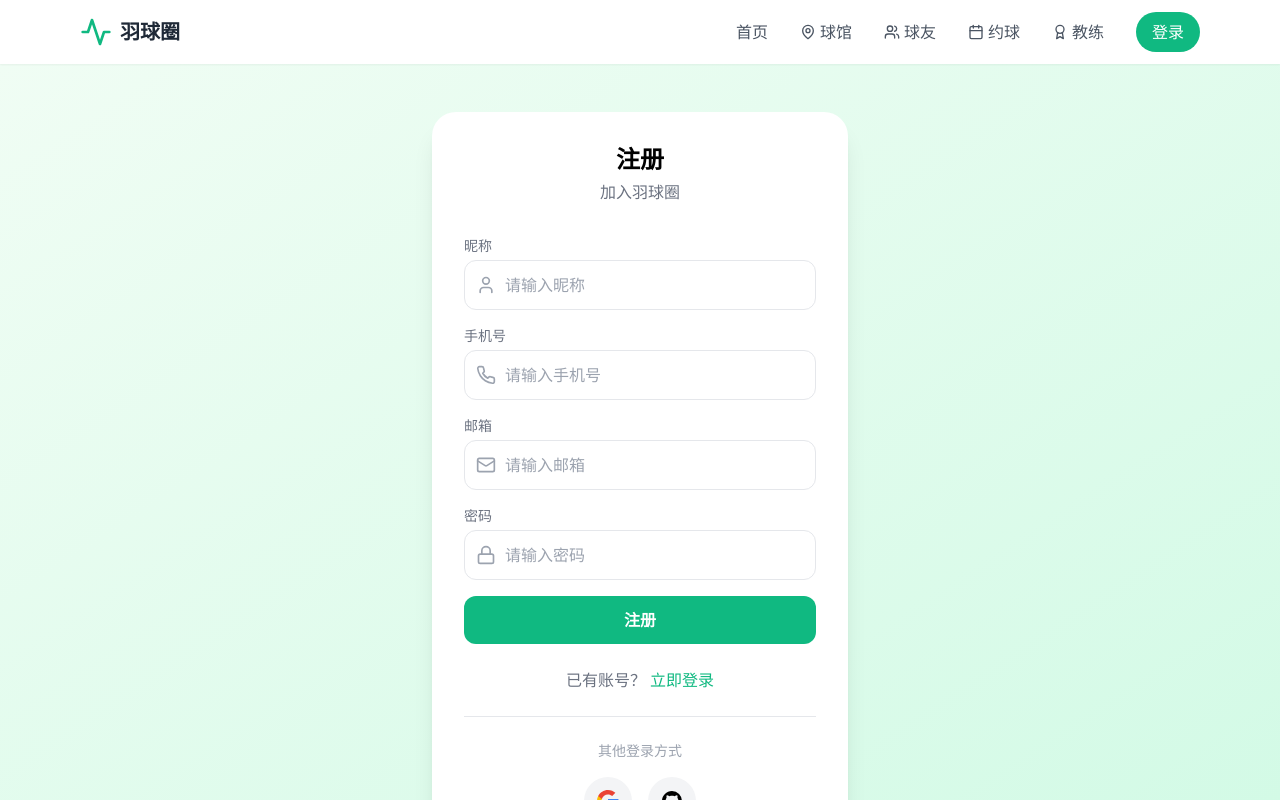
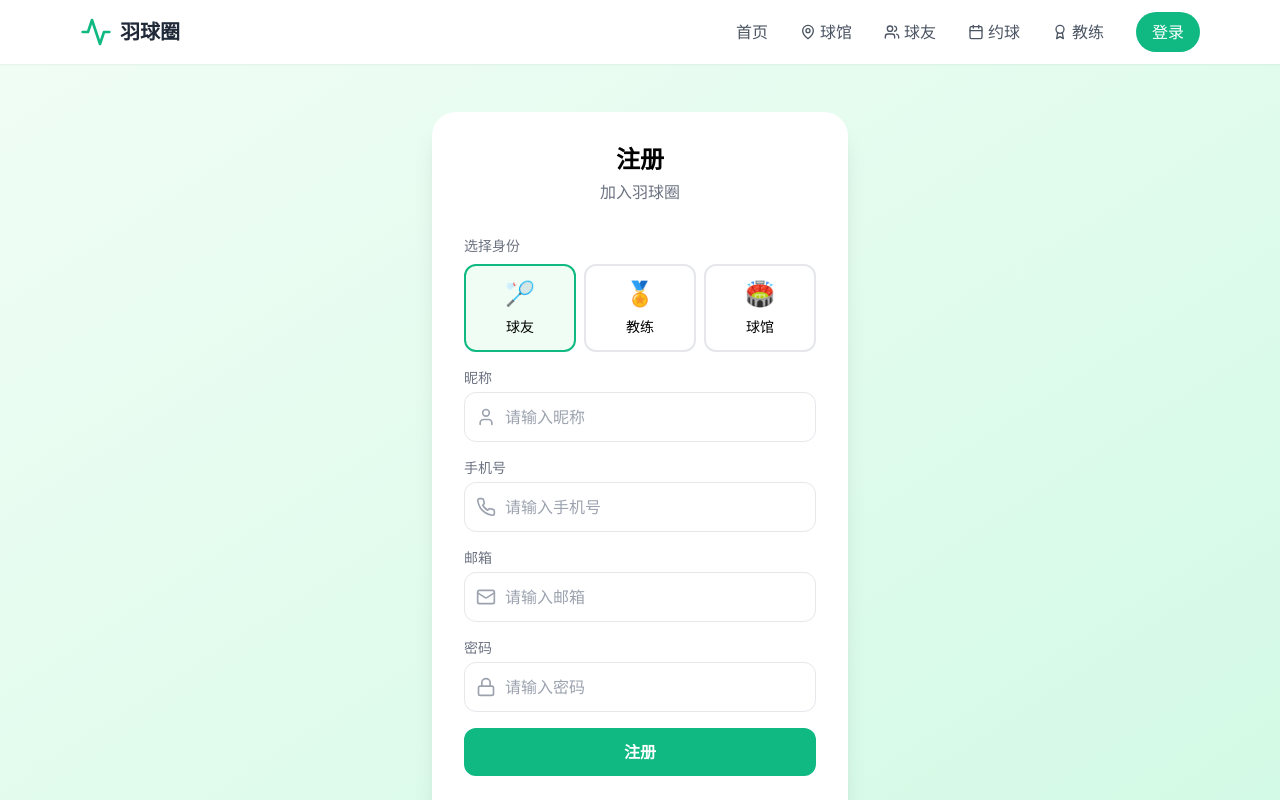
Before and after one commit to tomisnotcat/badminton-venue, a Next.js app: page /login in a window 1280 px wide. Both pictures are taken after a click on the button "立即注册". Shown: the top 800 px of the page. Built offline with nearby package versions, Linux system fonts and the light colour scheme.

Commit message:
feat: 注册时选择身份（球友/教练/球馆）

```diff
--- a/src/app/login/page.js
+++ b/src/app/login/page.js
@@ -2,15 +2,27 @@
 
 import { useState } from 'react'
 import Link from 'next/link'
-import { Mail, Lock, User, Phone, MapPin, ArrowRight } from 'lucide-react'
+import { Mail, Lock, User, Phone, MapPin, ArrowRight, Building2, Award, User as UserIcon } from 'lucide-react'
 
 export default function LoginPage() {
   const [isLogin, setIsLogin] = useState(true)
-  const [form, setForm] = useState({ email: '', password: '', name: '', phone: '' })
+  const [form, setForm] = useState({
+    email: '',
+    password: '',
+    name: '',
+    phone: '',
+    role: 'player'
+  })
+
+  const roles = [
+    { id: 'player', name: '球友', icon: '🏸', desc: '寻找球友，一起打球' },
+    { id: 'coach', name: '教练', icon: '🏅', desc: '提供羽毛球教学服务' },
+    { id: 'venue', name: '球馆', icon: '🏟️', desc: '经营羽毛球场地' },
+  ]
 
   const handleSubmit = (e) => {
     e.preventDefault()
-    alert(isLogin ? '登录成功！' : '注册成功！')
+    alert(isLogin ? '登录成功！' : `注册成功！身份：${roles.find(r => r.id === form.role)?.name}`)
   }
 
   return (
@@ -25,15 +37,38 @@ export default function LoginPage() {
           <form onSubmit={handleSubmit} className="space-y-4">
             {!isLogin && (
               <>
+                {/* Role Selection */}
+                <div>
+                  <label className="block text-sm text-gray-500 mb-2">选择身份</label>
+                  <div className="grid grid-cols-3 gap-2">
+                    {roles.map(role => (
+                      <button
+                        key={role.id}
+                        type="button"
+                        onClick={() => setForm({...form, role: role.id})}
+                        className={`p-3 rounded-xl border-2 text-center transition ${
+                          form.role === role.id
+                            ? 'border-primary bg-green-50'
+                            : 'border-gray-200 hover:border-gray-300'
+                        }`}
+                      >
+                        <span className="text-2xl block mb-1">{role.icon}</span>
+                        <span className="text-sm font-medium">{role.name}</span>
+                      </button>
+                    ))}
+                  </div>
+                </div>
+
                 <div>
                   <label className="block text-sm text-gray-500 mb-1">昵称</label>
                   <div className="relative">
-                    <User className="w-5 h-5 absolute left-3 top-1/2 -translate-y-1/2 text-gray-400" />
+                    <UserIcon className="w-5 h-5 absolute left-3 top-1/2 -translate-y-1/2 text-gray-400" />
                     <input
                       type="text"
                       value={form.name}
                       onChange={(e) => setForm({...form, name: e.target.value})}
                       placeholder="请输入昵称"
+                      required
                       className="w-full pl-10 pr-4 py-3 border rounded-xl"
                     />
                   </div>
@@ -47,10 +82,37 @@ export default function LoginPage() {
                       value={form.phone}
                       onChange={(e) => setForm({...form, phone: e.target.value})}
                       placeholder="请输入手机号"
+                      required
                       className="w-full pl-10 pr-4 py-3 border rounded-xl"
                     />
                   </div>
                 </div>
+
+                {/* Additional fields based on role */}
+                {form.role === 'venue' && (
+                  <div>
+                    <label className="block text-sm text-gray-500 mb-1">球馆名称</label>
+                    <div className="relative">
+                      <Building2 className="w-5 h-5 absolute left-3 top-1/2 -translate-y-1/2 text-gray-400" />
+                      <input
+                        type="text"
+                        placeholder="请输入球馆名称"
+                        className="w-full pl-10 pr-4 py-3 border rounded-xl"
+                      />
+                    </div>
+                  </div>
+                )}
+                {form.role === 'coach' && (
+                  <div>
+                    <label className="block text-sm text-gray-500 mb-1">执教年限</label>
+                    <select className="w-full px-4 py-3 border rounded-xl">
+                      <option>1年以下</option>
+                      <option>1-3年</option>
+                      <option>3-5年</option>
+                      <option>5年以上</option>
+                    </select>
+                  </div>
+                )}
               </>
             )}
             <div>
@@ -62,6 +124,7 @@ export default function LoginPage() {
                   value={form.email}
                   onChange={(e) => setForm({...form, email: e.target.value})}
                   placeholder="请输入邮箱"
+                  required
                   className="w-full pl-10 pr-4 py-3 border rounded-xl"
                 />
               </div>
@@ -75,6 +138,7 @@ export default function LoginPage() {
                   value={form.password}
                   onChange={(e) => setForm({...form, password: e.target.value})}
                   placeholder="请输入密码"
+                  required
                   className="w-full pl-10 pr-4 py-3 border rounded-xl"
                 />
               </div>
@@ -99,18 +163,6 @@ export default function LoginPage() {
               </button>
             </p>
           </div>
-
-          <div className="mt-6 pt-6 border-t">
-            <p className="text-center text-gray-400 text-sm">其他登录方式</p>
-            <div className="flex justify-center gap-4 mt-4">
-              <button className="w-12 h-12 bg-gray-100 rounded-full flex items-center justify-center hover:bg-gray-200">
-                <svg className="w-6 h-6" viewBox="0 0 24 24"><path fill="#4285F4" d="M22.56 12.25c0-.78-.07-1.53-.2-2.25H12v4.26h5.92c-.26 1.37-1.04 2.53-2.21 3.31v2.77h3.57c2.08-1.92 3.28-4.74 3.28-8.09z"/><path fill="#34A853" d="M12 23c2.97 0 5.46-.98 7.28-2.66l-3.57-2.77c-.98.66-2.23 1.06-3.71 1.06-2.86 0-5.29-1.93-6.16-4.53H2.18v2.84C3.99 20.53 7.7 23 12 23z"/><path fill="#FBBC05" d="M5.84 14.09c-.22-.66-.35-1.36-.35-2.09s.13-1.43.35-2.09V7.07H2.18C1.43 8.55 1 10.22 1 12s.43 3.45 1.18 4.93l2.85-2.22.81-.62z"/><path fill="#EA4335" d="M12 5.38c1.62 0 3.06.56 4.21 1.64l3.15-3.15C17.45 2.09 14.97 1 12 1 7.7 1 3.99 3.47 2.18 7.07l3.66 2.84c.87-2.6 3.3-4.53 6.16-4.53z"/></svg>
-              </button>
-              <button className="w-12 h-12 bg-gray-100 rounded-full flex items-center justify-center hover:bg-gray-200">
-                <svg className="w-6 h-6" viewBox="0 0 24 24" fill="currentColor"><path d="M12 2C6.477 2 2 6.477 2 12c0 4.42 2.87 8.17 6.84 9.5.5.08.66-.23.66-.5v-1.69c-2.77.6-3.36-1.34-3.36-1.34-.46-1.16-1.11-1.47-1.11-1.47-.91-.62.07-.6.07-.6 1 .07 1.53 1.03 1.53 1.03.87 1.52 2.34 1.07 2.91.83.09-.65.35-1.09.63-1.34-2.22-.25-4.55-1.11-4.55-4.92 0-1.11.38-2 1.03-2.71-.1-.25-.45-1.29.1-2.64 0 0 .84-.27 2.75 1.02.79-.22 1.65-.33 2.5-.33.85 0 1.71.11 2.5.33 1.91-1.29 2.75-1.02 2.75-1.02.55 1.35.2 2.39.1 2.64.65.71 1.03 1.6 1.03 2.71 0 3.82-2.34 4.66-4.57 4.91.36.31.69.92.69 1.85V21c0 .27.16.59.67.5C19.14 20.16 22 16.42 22 12A10 10 0 0012 2z"/></svg>
-              </button>
-            </div>
-          </div>
         </div>
       </div>
     </div>
```
